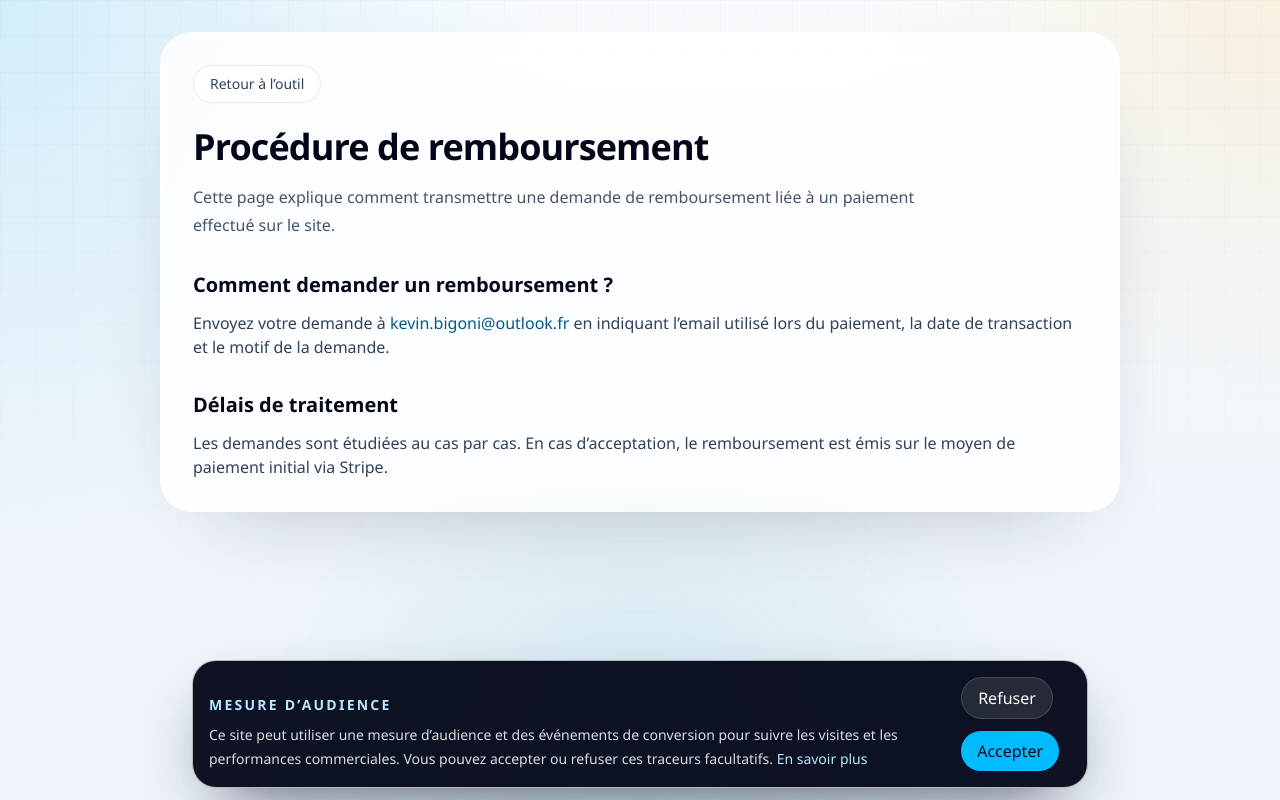
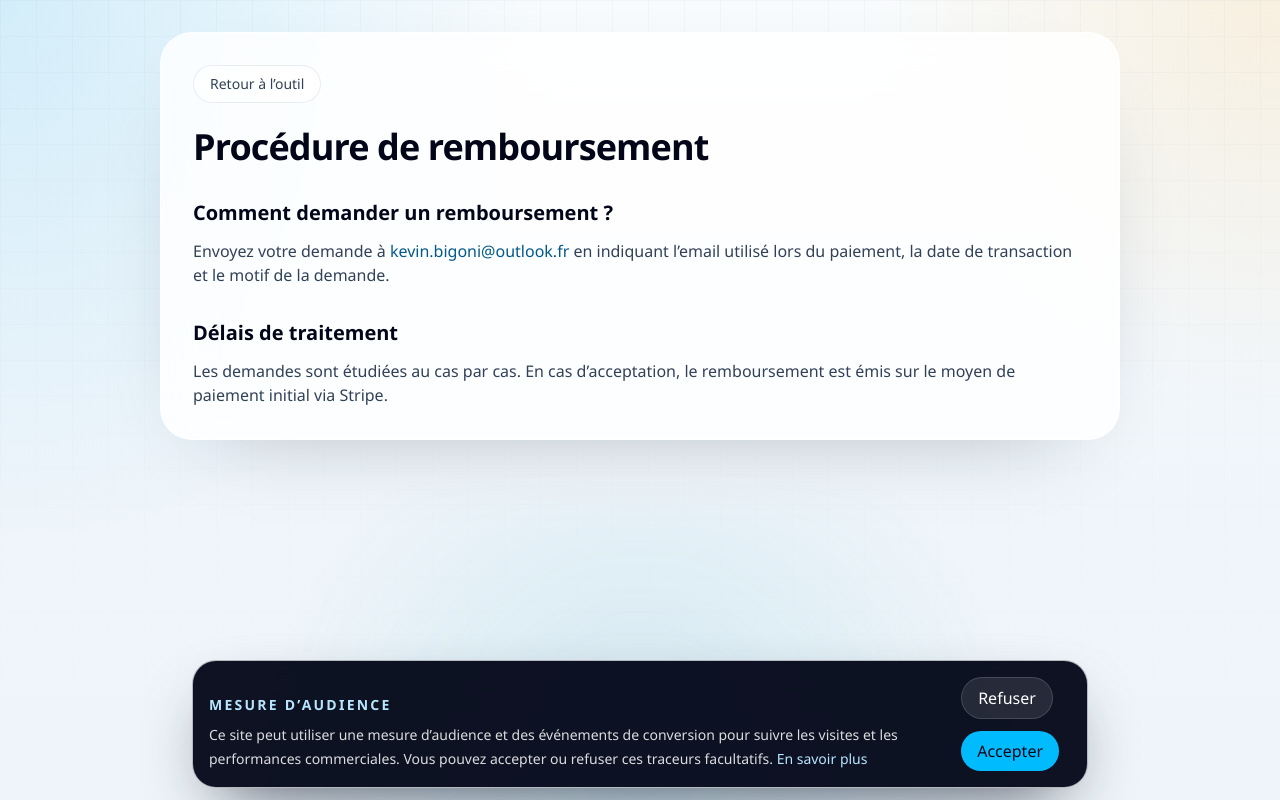
Before and after one commit to heros20/Label2A4-, a Next.js app: page /remboursement in a window 1280 px wide. Shown: the top 800 px of the page. Built offline with nearby package versions, Linux system fonts and the light colour scheme; no server answers.

Commit message:
Update refund page intro

```diff
--- a/app/remboursement/page.tsx
+++ b/app/remboursement/page.tsx
@@ -9,7 +9,7 @@ export default function RemboursementPage() {
   return (
     <PageShell
       title="Procédure de remboursement"
-      intro="Cette page explique comment transmettre une demande de remboursement liée à un paiement effectué sur le site."
+      intro=""
     >
       <section className="space-y-3">
         <h2 className="text-xl font-semibold text-slate-950">Comment demander un remboursement ?</h2>
```
